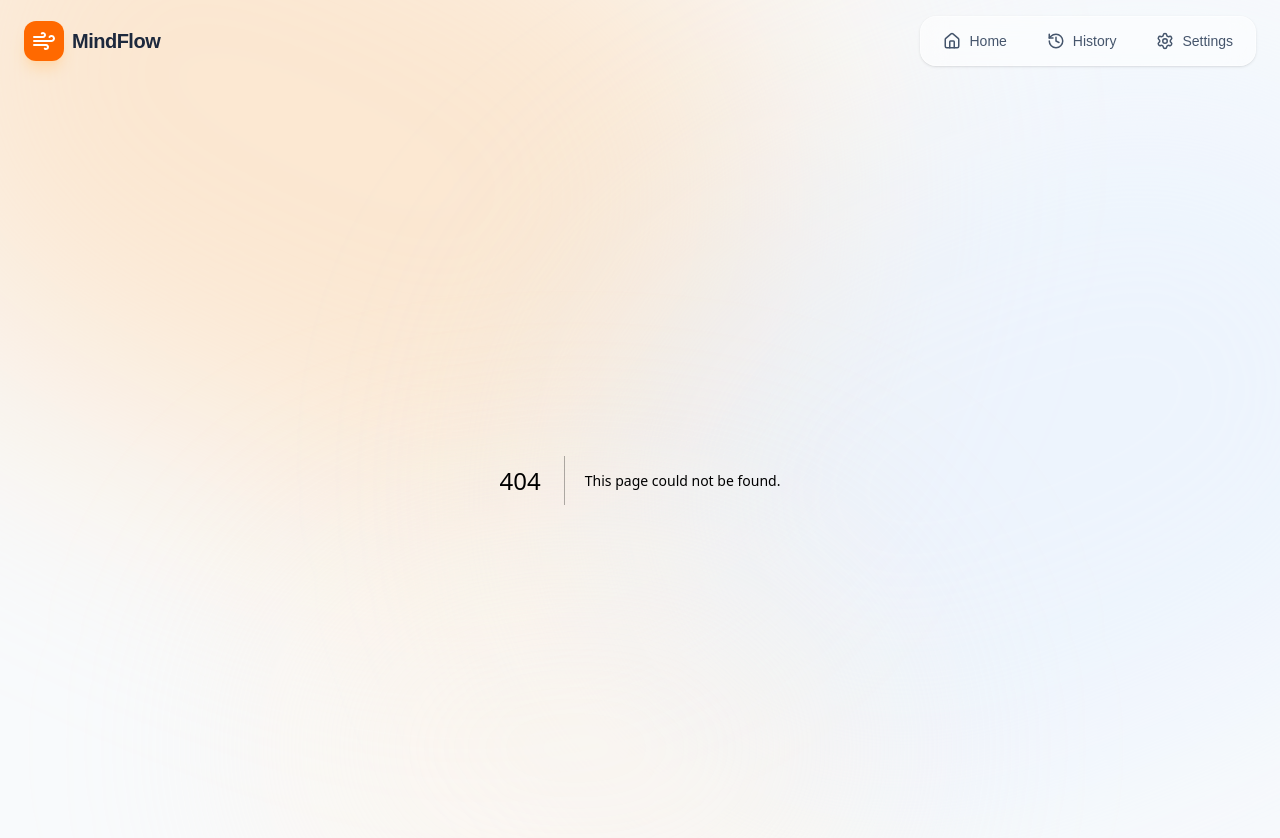
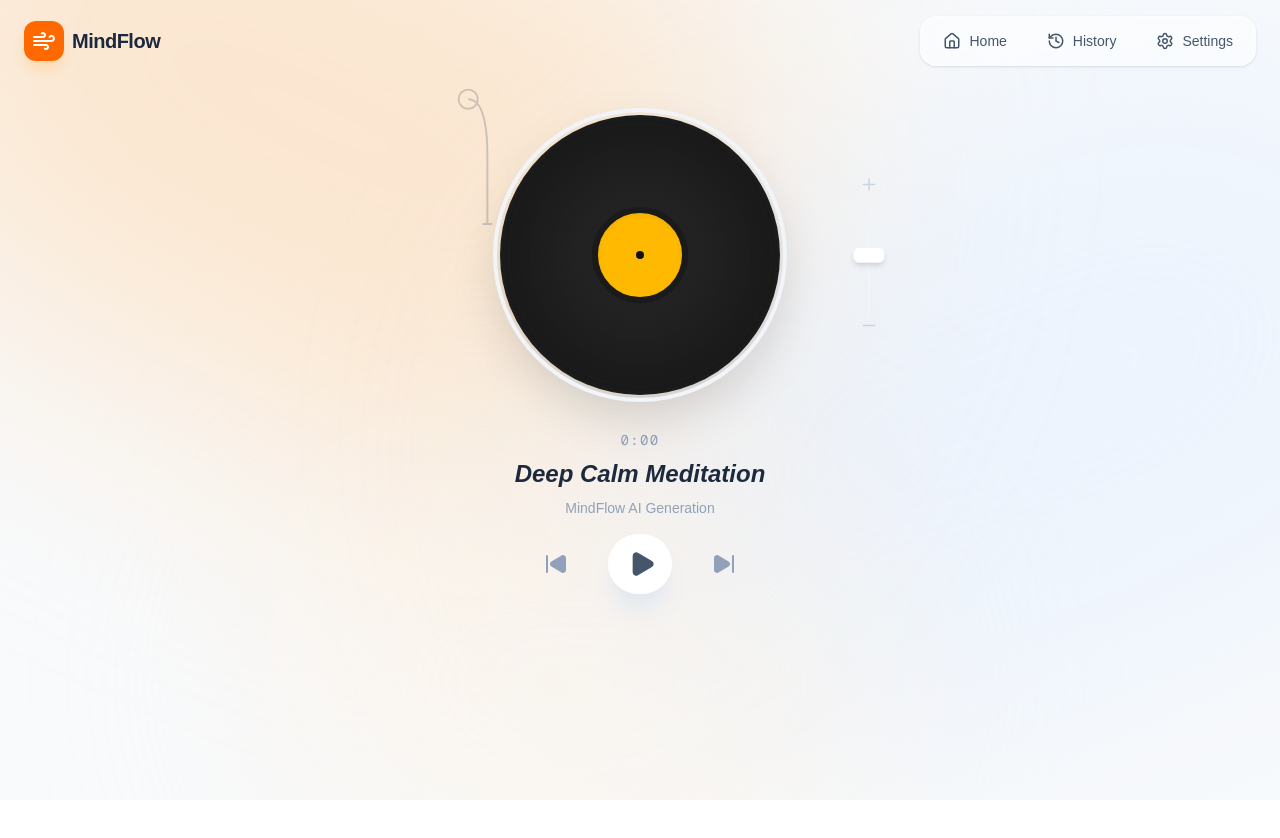
Before and after one commit to knwpound-2/cloud-frontend, a Next.js app: page /player/1 in a window 1280 px wide. Before the commit this address had no page. Shown: the top 838 px of the page. After the commit the page ends 800 px from the top, so only its background shows below. Built offline with nearby package versions, Linux system fonts and the light colour scheme.

Commit message:
Create page.tsx

```diff
--- /dev/null
+++ b/app/player/[slug]/page.tsx
@@ -0,0 +1,7 @@
+import MeditationPlayer from "@/components/ui/home/MeditationPlayer";
+
+export default function PlayerPage(){
+    return(
+        <MeditationPlayer/>
+    )
+}
```
